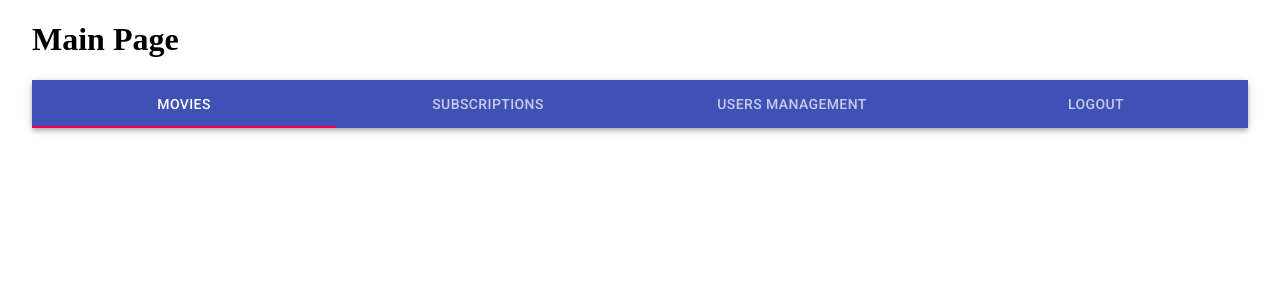
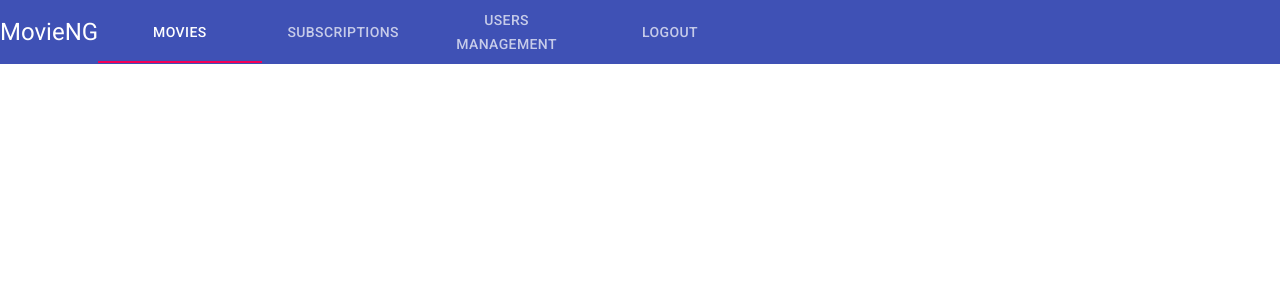
Before and after one commit to natank/react-final-project, a React app: page / in a window 1280 px wide. Shown: the top 300 px of the page. Built offline with nearby package versions, Linux system fonts and the light colour scheme; no server answers; the database is empty.

Commit message:
saved for remote

```diff
--- a/src/js/Views/main-view.js
+++ b/src/js/Views/main-view.js
@@ -29,13 +29,10 @@ function MainView() {
   ]
 
   return (
-    <Container>
+
       <Router>
         <Route path={`${match.url}`}>
-          <div>
-            <h1>Main Page</h1>
             <MainNav routes={mainRoutes} />
-          </div>
         </Route>
 
         <Switch>
@@ -50,7 +47,7 @@ function MainView() {
           </Route>
         </Switch>
       </Router>
-    </Container>
+
   )
 
 }
--- a/src/js/components/MainNav/MainNav.js
+++ b/src/js/components/MainNav/MainNav.js
@@ -1,9 +1,27 @@
 import React, { useContext } from 'react'
 import { Link } from 'react-router-dom'
 import { makeStyles } from '@material-ui/core/styles';
-import { AppBar, Tabs, Tab, Typography, Link as NavLink } from '@material-ui/core'
+import { AppBar, Toolbar, Tabs, Tab, Typography, useScrollTrigger } from '@material-ui/core'
 import { MainContext } from '../../Context/main-context'
 import { checkAccessToRoute } from '../../Utils/utils'
+
+function ElevationScroll(props) {
+  const { children, window } = props;
+  // Note that you normally won't need to set the window ref as useScrollTrigger
+  // will default to window.
+  // This is only being set here because the demo is in an iframe.
+  const trigger = useScrollTrigger({
+    disableHysteresis: true,
+    threshold: 0,
+    target: window ? window() : undefined,
+  });
+
+  return React.cloneElement(children, {
+    elevation: trigger ? 4 : 0,
+  });
+}
+
+
 
 const useStyles = makeStyles((theme) => ({
   root: {
@@ -15,7 +33,8 @@ const useStyles = makeStyles((theme) => ({
   }
 }));
 
-function MainNav({ routes }) {
+function MainNav(props) {
+  const { routes } = props
   var { store } = useContext(MainContext)
   var [state, dispatch] = store;
   var { authUser } = state
@@ -26,8 +45,12 @@ function MainNav({ routes }) {
   };
 
   return (
-    <div className={classes.root}>
-      <AppBar position="static">
+      <ElevationScroll {...props} className={classes.root}>
+        <AppBar position="fixed" >
+          <Toolbar disableGutters>
+            <Typography component="h5" variant="h5" align="center">
+              MovieNG
+            </Typography>
             <Tabs
               variant="fullWidth"
               value={value}
@@ -36,13 +59,10 @@ function MainNav({ routes }) {
             >
               {routes.map((elem, index) => getRoute(elem, index))}
               <Tab label="Logout" onClick={onLogout} label="Logout" />
-
             </Tabs>
+          </Toolbar>
         </AppBar>
-
-
-    </div>
-
+      </ElevationScroll>
   )
   function onLogout(event) {
     event.preventDefault()
```
Also changed, not shown: 1 other file (tests, documents, lock files or other folders). Lines whose indentation alone changed are shown as unchanged.
